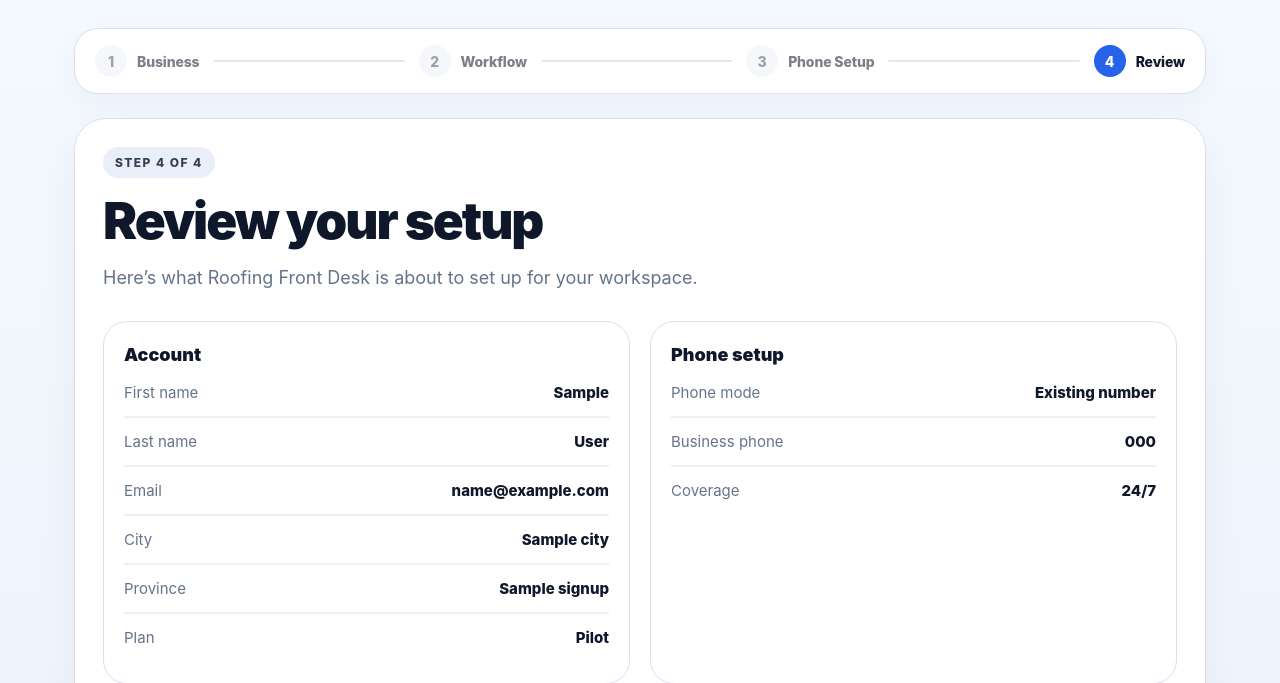
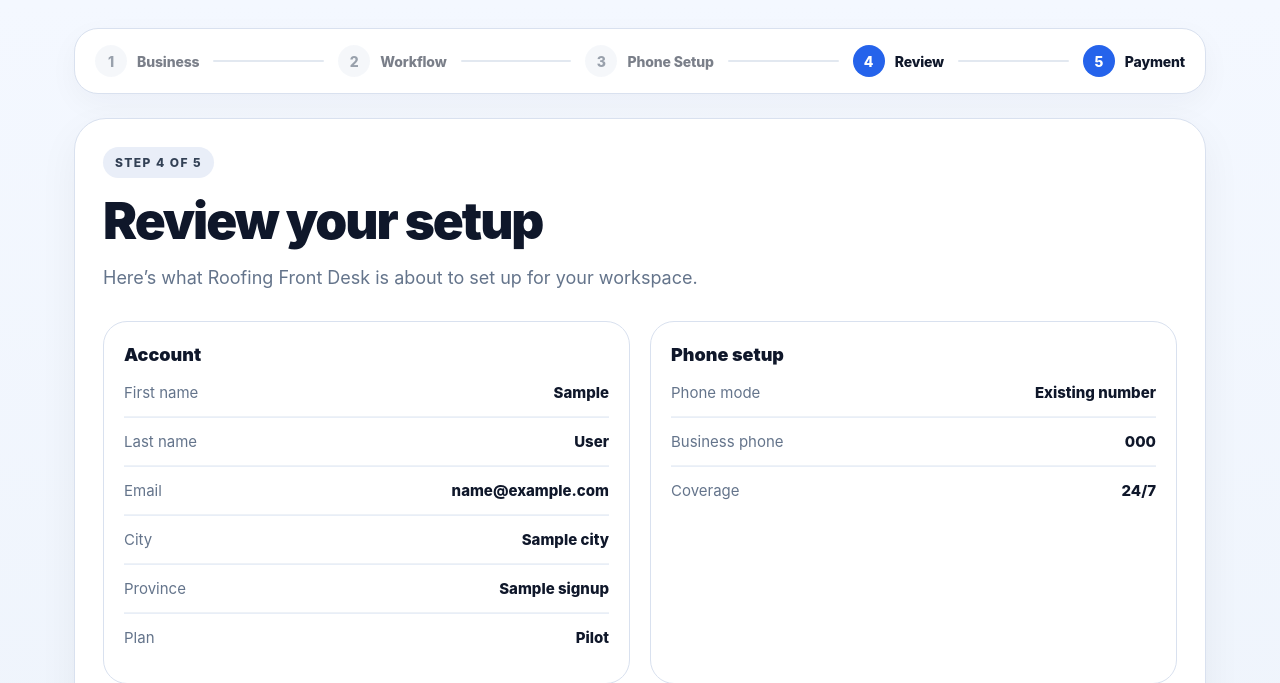
Before and after one commit to ahmedezeldin/roofing-mvp, a FastAPI app: template app/templates/onboarding/review.html in a window 1280 px wide. Shown: the top 683 px of the page. Run offline with FastAPI, Linux system fonts and the light colour scheme; the template is opened without the code that fills it: most values are stand-ins (such as "Sample title", 1, 10 or a date in 2020); parts of the project's set-up code (start-up, migrations or seed data) failed here and were passed over.

Commit message:
Update review.html

```diff
--- a/app/templates/onboarding/review.html
+++ b/app/templates/onboarding/review.html
@@ -33,11 +33,18 @@
         <div class="setup-step-number">4</div>
         <div class="setup-step-label">Review</div>
       </div>
+
+       <div class="setup-step-line"></div>
+
+      <div class="setup-step setup-step-active">
+        <div class="setup-step-number">5</div>
+        <div class="setup-step-label">Payment</div>
+      </div>
     </div>
   </section>
 
   <section class="review-main-card">
-    <div class="review-kicker">Step 4 of 4</div>
+    <div class="review-kicker">Step 4 of 5</div>
     <h1 class="review-title">Review your setup</h1>
     <p class="review-subtitle">
       Here’s what Roofing Front Desk is about to set up for your workspace.
```
